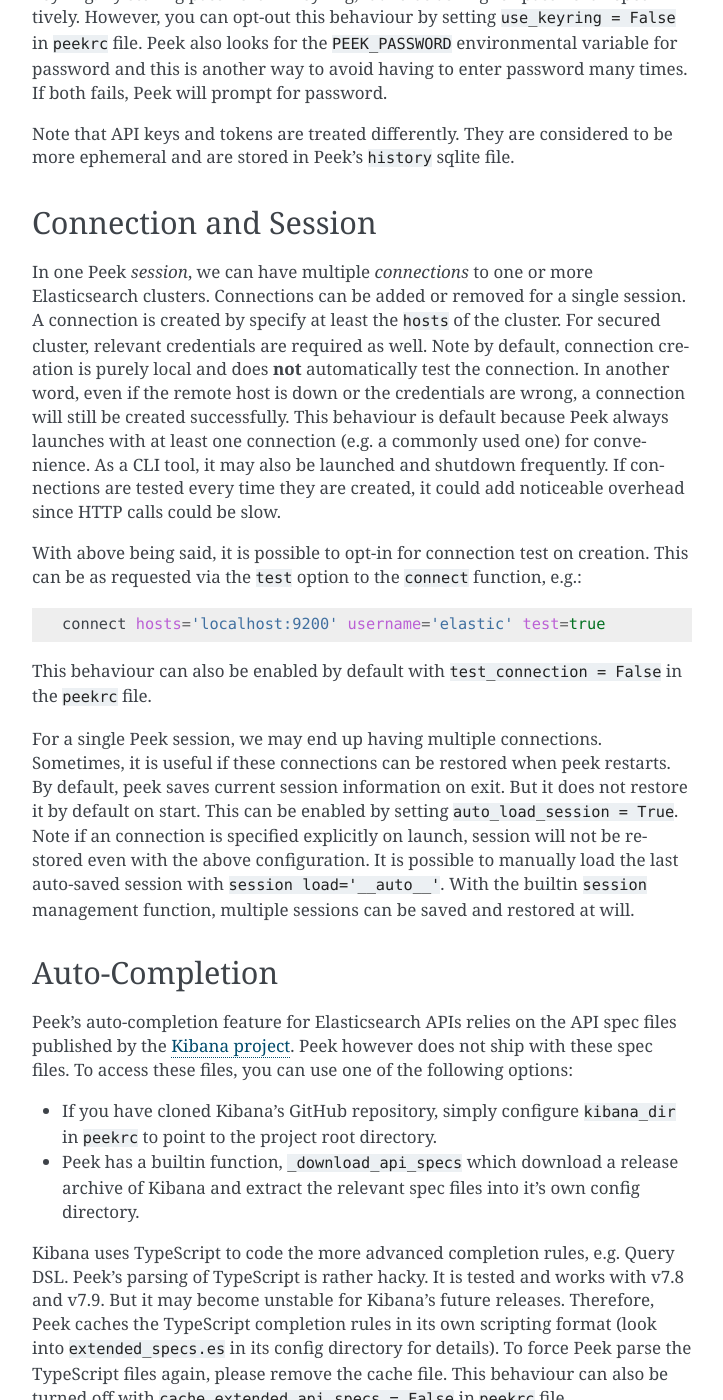
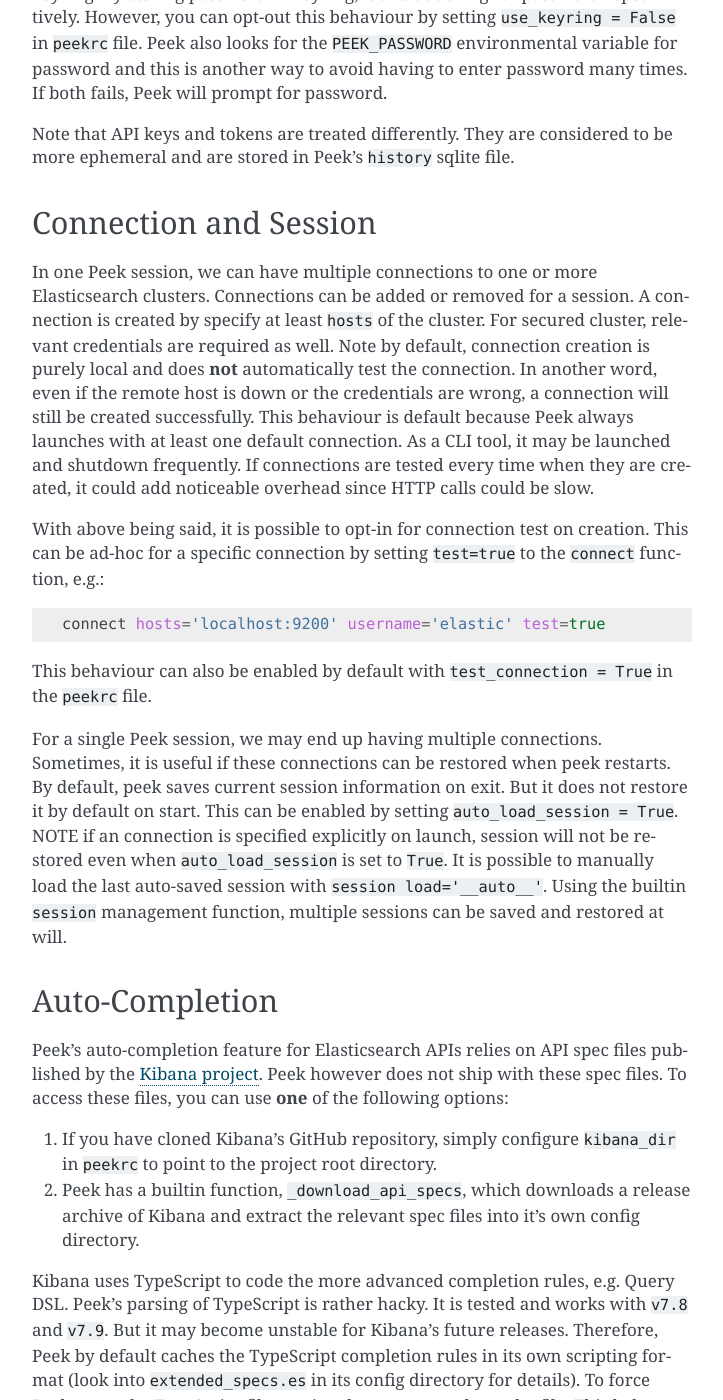
Before and after one commit to ywangd/peek, a Sphinx documentation site: the page built from docs/usage.rst, in a window 1280 px wide and 1400 px high, scrolled down 2067 px. Shown: the whole window, without its empty margins (388-1111 px from the left). Built offline with Sphinx 7.4.7, drawn with Linux system fonts in a browser that asks for light colours; pages that are not in the unit, such as notebooks, are missing from menus; some of the changed text lies outside the part shown.

Commit message:
More iterations for the docs

```diff
--- a/docs/usage.rst
+++ b/docs/usage.rst
@@ -43,28 +43,28 @@
 The interactive prompt has most of the features for readline of emacs bindings.
 So you can expect things like `Ctrl-a`, `Ctrl-e`, `Ctrl-k`, `Ctrl-u`, `Ctrl-r`
 work as intended.
-Additionally, Peek also has a few of its keyboard shortcuts:
+Additionally, Peek also has a few of its own keyboard shortcuts:
 
 * ``<F3>`` - toggle pretty and compact formatting of the input, e.g. JSON payload
 * ``<F12>`` - toggle mouse support
 * ``ESC + Enter`` - (press ``ESC`` then press ``Enter``) immediately trigger execution of current input
 * ``ESC + c`` - Copy current input to system clipboard (NOTE this requires
-  `full installation <installation.rst>`_).
+  `full installation <installation.rst#stable-release>`_).
 
 The ``peekrc`` File
 -------------------
-The ``peekrc`` file takes configurations to customise some aspects of the program. A
+The ``peekrc`` file can be used to customise some aspects of the tool. A
 `default <peek/peekrc>`_ version is provided as part of the project. It can be overriden
 by users. Peek looks for user provided ``peekrc`` file in its config folder, which is
 ``$HOME/.config/peek`` on MacOS. The exact location of the config folder can be checked
-by running the `config` builtin function inside Peek.
+by running ``config`` inside Peek.
 
 Useful config options
 ^^^^^^^^^^^^^^^^^^^^^
 * ``swap_colour`` - Peek's default colour scheme works well with terminals using dark theme.
   For light themed terminals, set this option to ``True`` for better results.
 * ``mouse_support`` - Mouse is not supported by default because it does not work well with
-  scroll. However, it can be enabled by set this option to ``True``. Alternatively, it can
+  scroll. It can be enabled by set this option to ``True``. Alternatively, it can
   also be toggled on the fly with key ``<F12>``.
 
 Default Connection
@@ -99,52 +99,53 @@
 Connection and Session
 ----------------------
 
-In one Peek *session*, we can have multiple *connections* to one or more Elasticsearch clusters.
-Connections can be added or removed for a single session. A connection is created by specify
-at least the ``hosts`` of the cluster. For secured cluster, relevant credentials are required
+In one Peek session, we can have multiple connections to one or more Elasticsearch clusters.
+Connections can be added or removed for a session. A connection is created by specify
+at least ``hosts`` of the cluster. For secured cluster, relevant credentials are required
 as well. Note by default, connection creation is purely local and does **not** automatically
 test the connection. In another word, even if the remote host is down or the credentials are wrong,
 a connection will still be created successfully. This behaviour is default because Peek always
-launches with at least one connection (e.g. a commonly used one) for convenience. As a CLI tool,
-it may also be launched and shutdown frequently. If connections are tested every time they are
-created, it could add noticeable overhead since HTTP calls could be slow.
+launches with at least one default connection.
+As a CLI tool, it may be launched and shutdown frequently. If connections are tested every time
+when they are created, it could add noticeable overhead since HTTP calls could be slow.
 
 With above being said, it is possible to opt-in for connection test on creation. This can be
-as requested via the ``test`` option to the ``connect`` function, e.g.:
+ad-hoc for a specific connection by setting ``test=true`` to the ``connect`` function, e.g.:
 
 .. code-block:: bash
 
   connect hosts='localhost:9200' username='elastic' test=true
 
-This behaviour can also be enabled by default with ``test_connection = False`` in
+This behaviour can also be enabled by default with ``test_connection = True`` in
 the ``peekrc`` file.
 
 For a single Peek session, we may end up having multiple connections. Sometimes, it is
 useful if these connections can be restored when peek restarts. By default, peek saves
 current session information on exit. But it does not restore it by default on start.
 This can be enabled by setting ``auto_load_session = True``.
-Note if an connection is specified explicitly on launch, session will not be restored
-even with the above configuration. It is possible to manually load the last auto-saved
-session with ``session load='__auto__'``. With the builtin ``session`` management function,
+NOTE if an connection is specified explicitly on launch, session will not be restored
+even when ``auto_load_session`` is set to ``True``.
+It is possible to manually load the last auto-saved session with
+``session load='__auto__'``. Using the builtin ``session`` management function,
 multiple sessions can be saved and restored at will.
 
 
 Auto-Completion
 ---------------
-Peek's auto-completion feature for Elasticsearch APIs relies on the API spec files published by the
+Peek's auto-completion feature for Elasticsearch APIs relies on API spec files published by the
 `Kibana project <https://github.com/elastic/kibana>`_.
 Peek however does not ship with these spec files.
-To access these files, you can use one of the following options:
+To access these files, you can use **one** of the following options:
 
-* If you have cloned Kibana's GitHub repository, simply configure ``kibana_dir`` in
-  ``peekrc`` to point to the project root directory.
-* Peek has a builtin function, ``_download_api_specs`` which download a release archive
-  of Kibana and extract the relevant spec files into it's own config directory.
+1. If you have cloned Kibana's GitHub repository, simply configure ``kibana_dir`` in
+   ``peekrc`` to point to the project root directory.
+2. Peek has a builtin function, ``_download_api_specs``, which downloads a release archive
+   of Kibana and extract the relevant spec files into it's own config directory.
 
 Kibana uses TypeScript to code the more advanced completion rules, e.g. Query DSL.
-Peek's parsing of TypeScript is rather hacky. It is tested and works with v7.8 and
-v7.9. But it may become unstable for Kibana's future releases. Therefore, Peek
-caches the TypeScript completion rules in its own scripting format (look into
+Peek's parsing of TypeScript is rather hacky. It is tested and works with ``v7.8`` and
+``v7.9``. But it may become unstable for Kibana's future releases. Therefore, Peek
+by default caches the TypeScript completion rules in its own scripting format (look into
 ``extended_specs.es`` in its config directory for details). To force Peek parse
 the TypeScript files again, please remove the cache file. This behaviour can also be
 turned off with ``cache_extended_api_specs = False`` in ``peekrc`` file.
```
Also changed, not shown: other parts of docs/usage.rst (+3 -3 lines).
